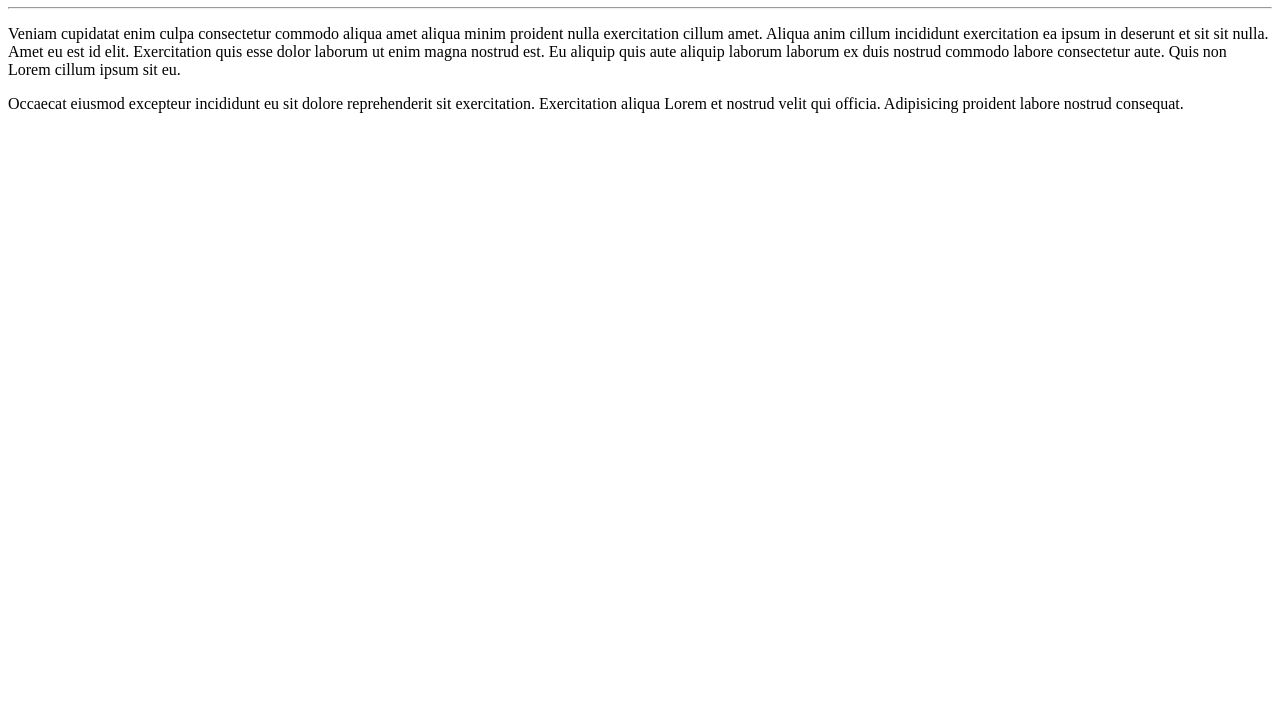
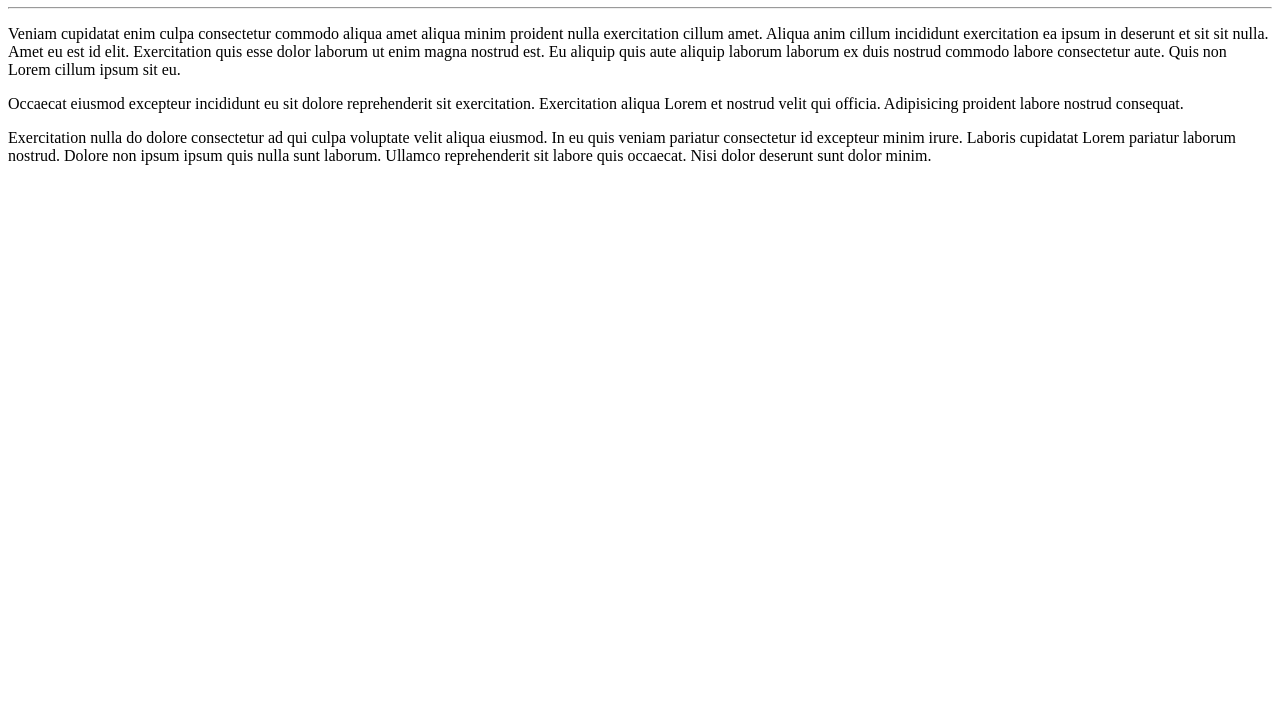
Before and after one commit to catarino1971/3way, a plain HTML site: page site-exemplo/index.html in a window 1280 px wide. Shown: the part 73-800 px from the top of the page. Drawn offline with Linux system fonts and the light colour scheme.

Commit message:
adicionei mais um paragrafo

```diff
--- a/site-exemplo/index.html
+++ b/site-exemplo/index.html
@@ -14,4 +14,7 @@
     <p>
         Occaecat eiusmod excepteur incididunt eu sit dolore reprehenderit sit exercitation. Exercitation aliqua Lorem et nostrud velit qui officia. Adipisicing proident labore nostrud consequat.
     </p>
+    <p>
+        Exercitation nulla do dolore consectetur ad qui culpa voluptate velit aliqua eiusmod. In eu quis veniam pariatur consectetur id excepteur minim irure. Laboris cupidatat Lorem pariatur laborum nostrud. Dolore non ipsum ipsum quis nulla sunt laborum. Ullamco reprehenderit sit labore quis occaecat. Nisi dolor deserunt sunt dolor minim.
+    </p>
 </html>
```
